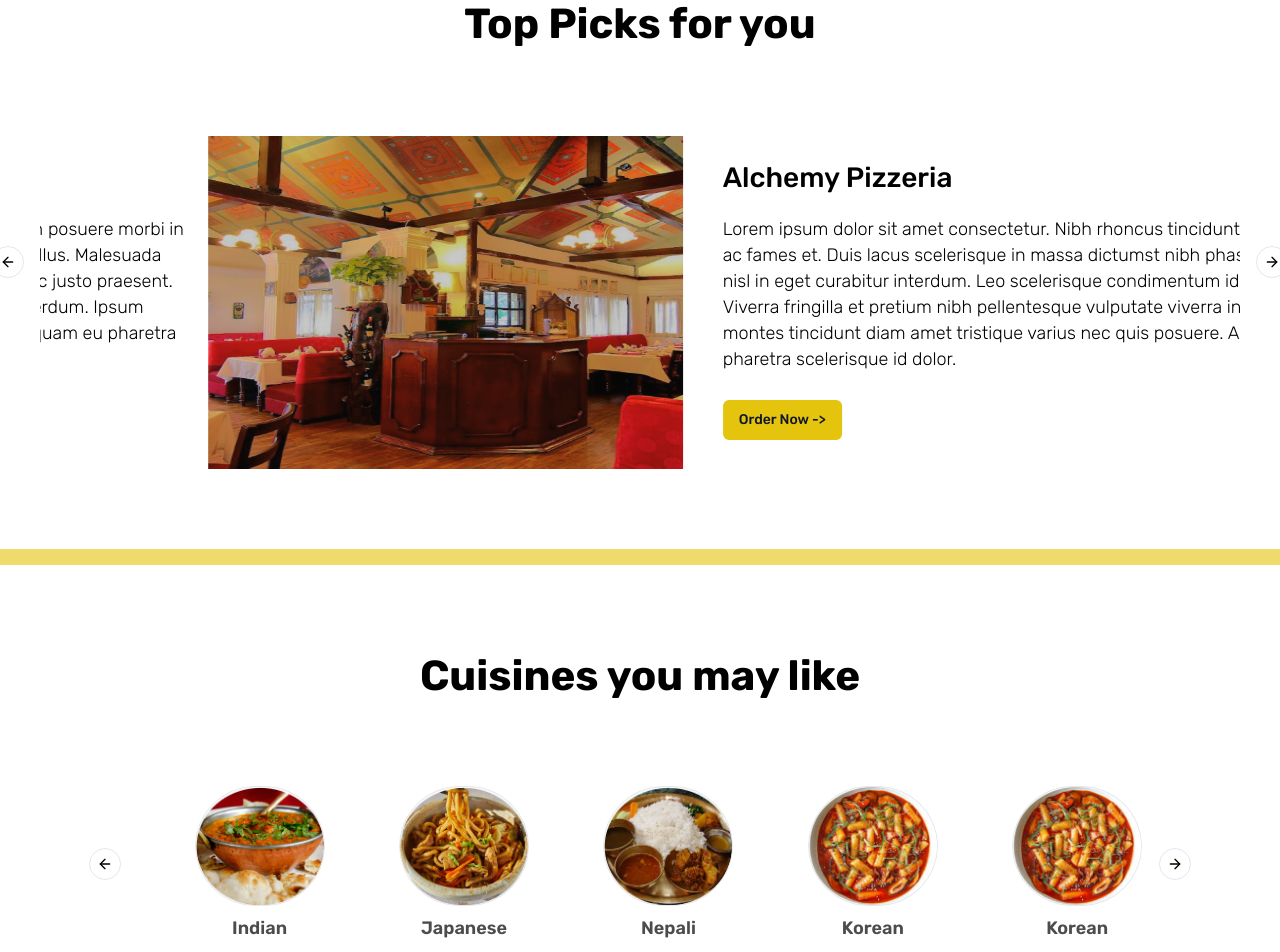
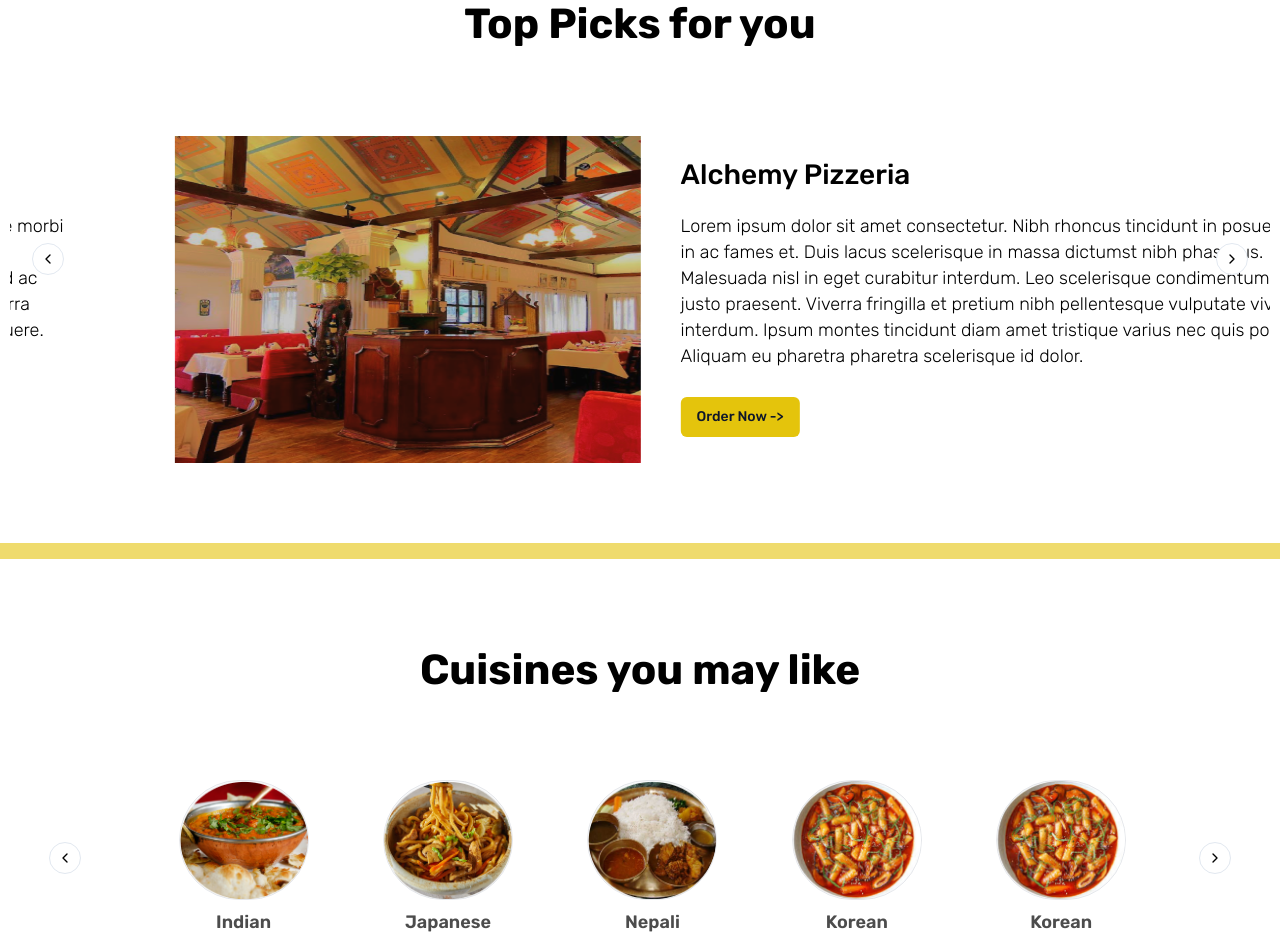
Before and after one commit to Rajan66/FOS, a Next.js app: page / in a window 1280 px wide. Shown: the part 2520-3472 px from the top of the page. Built offline with nearby package versions, Linux system fonts and the light colour scheme; no server answers.

Commit message:
feat: added request section and chevron arrow

```diff
--- a/app/(main)/page.tsx
+++ b/app/(main)/page.tsx
@@ -5,6 +5,7 @@
 import React from 'react'
 import Restaurants from '@/components/Home/Restaurants'
 import Recommendations from '@/components/Home/Recommendations'
+import Request from '@/components/Home/Request'
 
 const page = () => {
   return (
@@ -18,6 +19,8 @@
       <Divider />
       <Cuisine />
       <Divider />
+      <Request/>
+      <Divider/>
     </div>
   )
 }
--- a/components/Home/Cuisine.tsx
+++ b/components/Home/Cuisine.tsx
@@ -30,6 +30,7 @@
                     }}
                     className="max-w-full justify-center flex"
                 >
+                    <div className='mx-5 xl:mx-20'>
                     <CarouselContent className="flex">
                         {cuisineItems.map((cuisine, index) => (
                             <CarouselItem key={index} className="basis-full sm:basis-1/2 md:basis-1/3 xl:basis-1/5">
@@ -46,6 +47,7 @@
                             </CarouselItem>
                         ))}
                     </CarouselContent>
+                    </div>
                     <div className='hidden md:block'>
                         <CarouselPrevious />
                         <CarouselNext />
--- a/components/Home/Food.tsx
+++ b/components/Home/Food.tsx
@@ -29,6 +29,7 @@
                     }}
                     className="max-w-full justify-center flex"
                 >
+                    <div className='mx-5 xl:mx-20'>
                     <CarouselContent className="flex">
                         {foodItems.map((food, index) => (
                             <CarouselItem key={index} className="basis-full sm:basis-1/2 md:basis-1/3 xl:basis-1/5">
@@ -45,6 +46,7 @@
                             </CarouselItem>
                         ))}
                     </CarouselContent>
+                    </div>
                     <div className='hidden md:block'>
                         <CarouselPrevious />
                         <CarouselNext />
--- a/components/Home/Recommendations.tsx
+++ b/components/Home/Recommendations.tsx
@@ -31,10 +31,11 @@
                 }}
                 className="max-w-full justify-center flex"
             >
+                <div className='xl:mx-20'>
                 <CarouselContent className="flex">
                     {Array.from({ length: 5 }).map((_, index) => (
                         <CarouselItem key={index} className="basis-full">
-                            <div className="max-md:max-w-full mt-10 md:mt-20 ">
+                            <div className="max-md:max-w-full mx-10 mt-10 md:mt-20 ">
                                 <div className="flex gap-5 max-mmd:flex-col max-md:gap-0">
                                     <div className="flex flex-col w-[41%] max-mmd:w-full">
                                         <Image
@@ -62,8 +63,9 @@
                                 </div>
                             </div>
                         </CarouselItem>
-                    ))}
+                   ))}
                 </CarouselContent>
+                </div>
                 <div className='hidden md:block'>
                     <CarouselPrevious />
                     <CarouselNext />
--- /dev/null
+++ b/components/Home/Request.tsx
@@ -0,0 +1,22 @@
+import React from 'react'
+import { Button } from '../ui/button'
+
+const Request = () => {
+  return (
+    <section className="mt-20 mx-[20px] md:mx-[40px] 2xl:mx-[80px] max-md:flex-wrap">
+        <div className='flex flex-col justify-center items-center gap-2'>
+            <h1 className="text-[42px] font-bold text-center mb-2">Looking to register your Restaurant?</h1>
+            <div className="text-xl font-normal text-center opacity-80 flex flex-col gap-1 mb-2">
+                <p>Partner with us to bring your delicious dishes to a</p>
+                 <span className=' underline decoration-secondary'>wider audience</span>
+
+                 </div>
+            <Button className='bg-primary hover:bg-primary/90 text-white text-base uppercase'>
+                Send request
+            </Button>
+            </div>
+    </section>
+  )
+}
+
+export default Request
--- a/components/ui/carousel.tsx
+++ b/components/ui/carousel.tsx
@@ -4,7 +4,7 @@
 import useEmblaCarousel, {
   type UseEmblaCarouselType,
 } from "embla-carousel-react"
-import { ArrowLeft, ArrowRight } from "lucide-react"
+import { ArrowLeft, ArrowRight, ChevronLeft, ChevronRight } from "lucide-react"
 
 import { cn } from "@/lib/utils"
 import { Button } from "@/components/ui/button"
@@ -206,7 +206,7 @@
       variant={variant}
       size={size}
       className={cn(
-        "absolute  h-8 w-8 rounded-full",
+        "mx-10 absolute  h-8 w-8 rounded-full",
         orientation === "horizontal"
           ? "-left-12 top-1/2 -translate-y-1/2"
           : "-top-12 left-1/2 -translate-x-1/2 rotate-90",
@@ -216,7 +216,7 @@
       onClick={scrollPrev}
       {...props}
     >
-      <ArrowLeft className="h-4 w-4" />
+      <ChevronLeft className="h-4 w-4" />
       <span className="sr-only">Previous slide</span>
     </Button>
   )
@@ -235,7 +235,7 @@
       variant={variant}
       size={size}
       className={cn(
-        "absolute h-8 w-8 rounded-full",
+        "mx-10 absolute h-8 w-8 rounded-full",
         orientation === "horizontal"
           ? "-right-12 top-1/2 -translate-y-1/2"
           : "-bottom-12 left-1/2 -translate-x-1/2 rotate-90",
@@ -245,7 +245,7 @@
       onClick={scrollNext}
       {...props}
     >
-      <ArrowRight className="h-4 w-4" />
+      <ChevronRight className="h-4 w-4" />
       <span className="sr-only">Next slide</span>
     </Button>
   )
```
